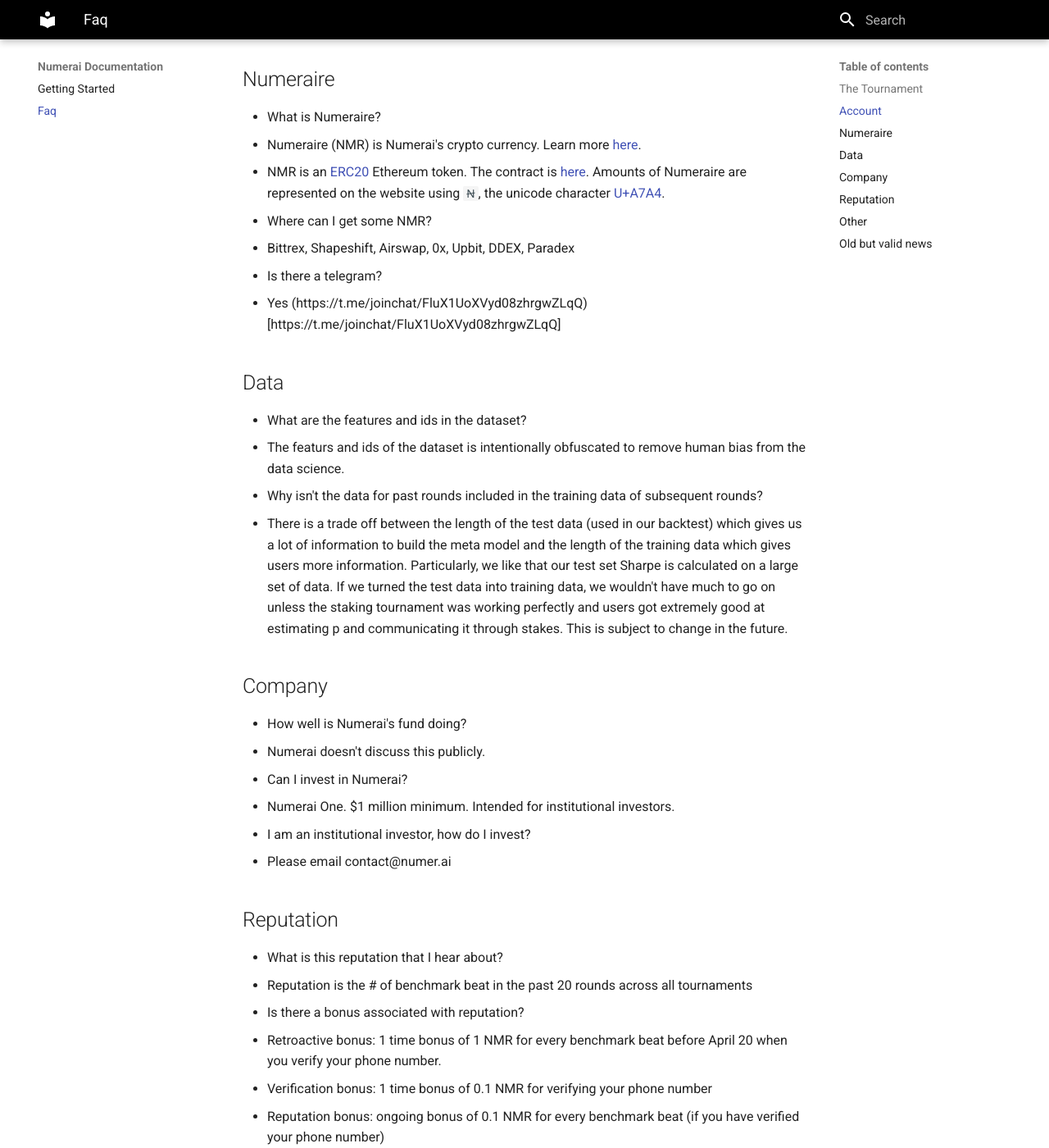
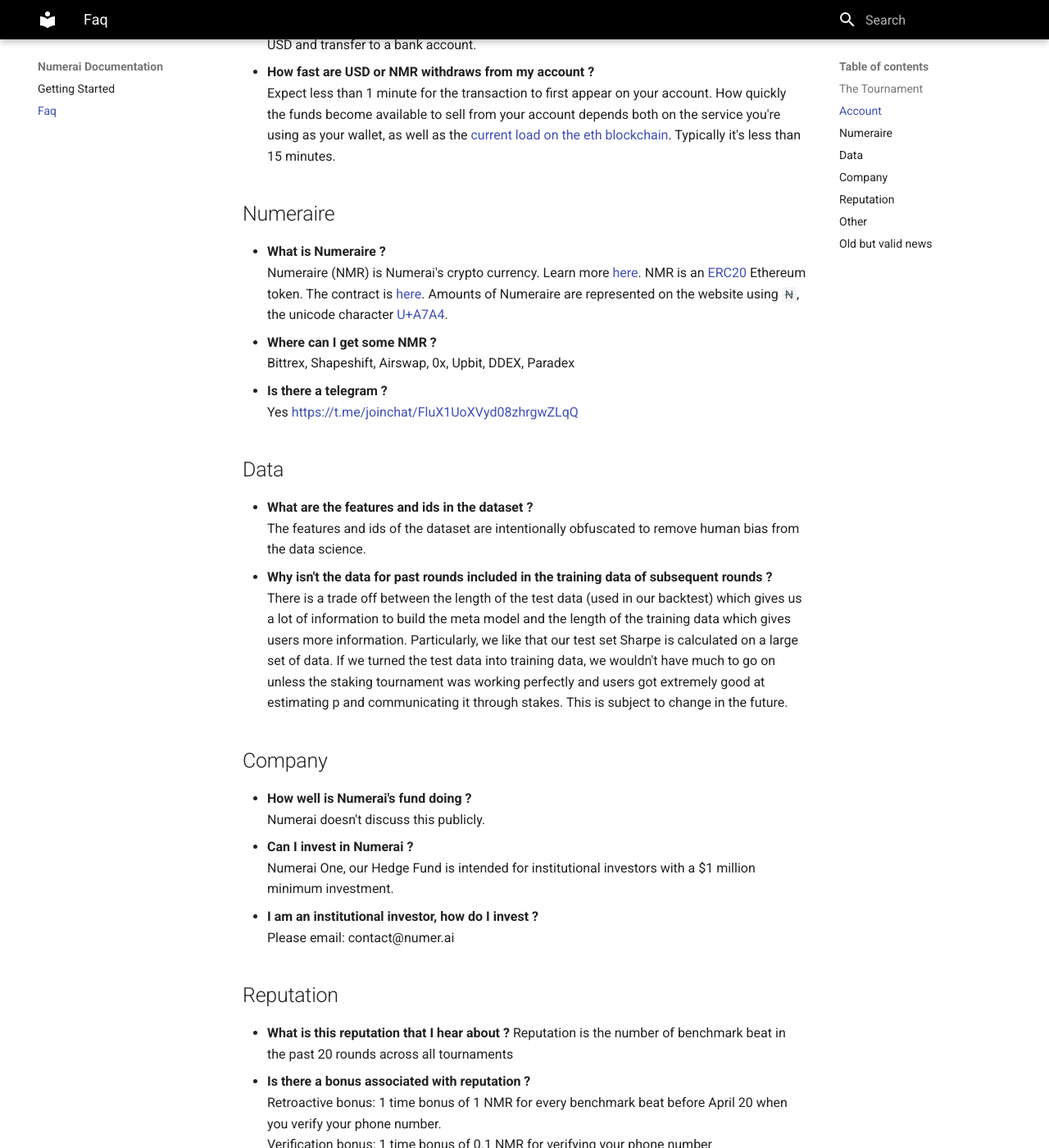
Before and after one commit to numerai/docs, an MkDocs documentation site: the page built from docs/faq.md, in a window 1280 px wide and 1400 px high, scrolled down 1279 px. Shown: the whole window at 82% size. Built offline with MkDocs 1.6.1 and Material for MkDocs 9.7.7, drawn with Linux system fonts in a browser that asks for light colours; some of the changed text lies outside the part shown.

Commit message:
Updated faq

```diff
--- a/docs/faq.md
+++ b/docs/faq.md
@@ -5,89 +5,122 @@
 ## The Tournament
 - **How many tournaments are there ?**
 <br/>
-  &nbsp;&nbsp;&nbsp;There are currently 5 tournaments.
+  There are currently 5 tournaments.
 - **How long is each round of the tournament ?**
 <br/>
-  &nbsp;&nbsp;&nbsp;1 week.
+  1 week.
 - **When are round earnings paid out ?**
 <br/>
-  &nbsp;&nbsp;&nbsp;Weekly, 4 weeks after the start of the round.
+  Weekly, 31 days after the start of the round.
 - **Does everybody get the same data ?**
 <br/>
-  &nbsp;&nbsp;&nbsp;Yes, the dataset download link is the same for everybody.  Everyone gets the same data.
+  Yes, the dataset download link is the same for everybody.  Everyone gets the same data.
 - **How much USD or NMR is awarded ?**
 <br/>
-  &nbsp;&nbsp;&nbsp;Check out the https://numer.ai/rounds to see the prize pools for current round.
+  Check out the [https://numer.ai/rounds](https://numer.ai/rounds) to see the prize pools for current round and tournaments.
 - **How are the weekly payouts determined ?**
 <br/>
-  &nbsp;&nbsp;&nbsp;See the Payouts section of the [Tutorial](https://numer.ai/learn).
+  See the Payouts section of the [Tutorial](https://numer.ai/learn).
 - **Does Numerai consider my best submission or only my latest submission?**
 <br/>
-  &nbsp;&nbsp;&nbsp;Numerai uses only the latest submission.
+  Numerai uses only the latest submission.
 - **Which of my submissions are considered for payout ?**
 <br/>
-  &nbsp;&nbsp;&nbsp;Only the last submission made by an account in a given round is considered for earnings.
+  Only the last submission made by an account in a given round is considered for earnings.
 
 ## Account
-- How do I withdraw earnings?
-  - When logged in, see the "Earnings" button at the bottom of your user information control panel.
-- How do I get an ether wallet to withdraw earnings into?  How do I sell ether?
-  - There are many ways to do this.  The easiest is [Coinbase](https://www.coinbase.com).  Set up a free account there.  You can withdraw your Numerai ether earnings into your Coinbase account and sell the ether for USD and transfer to a bank account.
-- How fast are USD or NMR withdraws from my account?
-  - Expect less than 1 minute for the transaction to first appear on your account.  How quickly the funds become available to sell from your account depends both on the service you're using as your wallet, as well as the [current load on the blockchain](https://blockchain.info/charts/avg-confirmation-time?timespan=30days).  Typically it's less than 15 minutes.
+- **How do I withdraw earnings ?**
+![WithdrawNMRUSD](../img/withdrawWallet.jpg)
+ When logged in, see the "WITHDRAW/DEPOSIT" link at the bottom of your user information control panel.
+ <br/>
+
+- **How do I get an ether wallet to withdraw earnings into?  How do I sell ether ?**
+<br/>
+There are many ways to do this.  The easiest is [Coinbase](https://www.coinbase.com).  Set up a free account there.  You can withdraw your Numerai ether earnings into your Coinbase account and sell the ether for USD and transfer to a bank account.
+- **How fast are USD or NMR withdraws from my account ?**
+<br/>
+Expect less than 1 minute for the transaction to first appear on your account.  How quickly the funds become available to sell from your account depends both on the service you're using as your wallet, as well as the [current load on the eth blockchain](https://ethgasstation.info).  Typically it's less than 15 minutes.
 
 ## Numeraire
-- What is Numeraire?
-  - Numeraire (NMR) is Numerai's crypto currency.  Learn more [here](https://medium.com/numerai/a-new-cryptocurrency-for-coordinating-artificial-intelligence-on-numerai-9251a131419a).
-  - NMR is an [ERC20](https://github.com/ethereum/EIPs/issues/20) Ethereum token.  The contract is [here](https://github.com/numerai/contract). Amounts of Numeraire are represented on the website using `Ꞥ`, the unicode character [U+A7A4](http://graphemica.com/%EA%9E%A4).
-- Where can I get some NMR?
-  - Bittrex, Shapeshift, Airswap, 0x, Upbit, DDEX, Paradex
-- Is there a telegram?
-  - Yes (https://t.me/joinchat/FluX1UoXVyd08zhrgwZLqQ)[https://t.me/joinchat/FluX1UoXVyd08zhrgwZLqQ]
+- **What is Numeraire ?**
+<br/>
+Numeraire (NMR) is Numerai's crypto currency.  Learn more [here](https://medium.com/numerai/a-new-cryptocurrency-for-coordinating-artificial-intelligence-on-numerai-9251a131419a).
+NMR is an [ERC20](https://github.com/ethereum/EIPs/issues/20) Ethereum token.  The contract is [here](https://github.com/numerai/contract). Amounts of Numeraire are represented on the website using `Ꞥ`, the unicode character [U+A7A4](http://graphemica.com/%EA%9E%A4).
+- **Where can I get some NMR ?**
+<br/>
+Bittrex, Shapeshift, Airswap, 0x, Upbit, DDEX, Paradex
+- **Is there a telegram ?**
+<br/>
+Yes [https://t.me/joinchat/FluX1UoXVyd08zhrgwZLqQ](https://t.me/joinchat/FluX1UoXVyd08zhrgwZLqQ)
 
 ## Data
-- What are the features and ids in the dataset?
-  - The featurs and ids of the dataset is intentionally obfuscated to remove human bias from the data science.
-- Why isn't the data for past rounds included in the training data of subsequent rounds?
-  - There is a trade off between the length of the test data (used in our backtest) which gives us a lot of information to build the meta model and the length of the training data which gives users more information. Particularly, we like that our test set Sharpe is calculated on a large set of data. If we turned the test data into training data, we wouldn't have much to go on unless the staking tournament was working perfectly and users got extremely good at estimating p and communicating it through stakes. This is subject to change in the future.
+- **What are the features and ids in the dataset ?**
+<br/>
+The features and ids of the dataset are intentionally obfuscated to remove human bias from the data science.
+- **Why isn't the data for past rounds included in the training data of subsequent rounds ?**
+<br/>
+There is a trade off between the length of the test data (used in our backtest) which gives us a lot of information to build the meta model and the length of the training data which gives users more information. Particularly, we like that our test set Sharpe is calculated on a large set of data. If we turned the test data into training data, we wouldn't have much to go on unless the staking tournament was working perfectly and users got extremely good at estimating p and communicating it through stakes. This is subject to change in the future.
 
 ## Company
-- How well is Numerai's fund doing?
-  - Numerai doesn't discuss this publicly.
-- Can I invest in Numerai?
-  - Numerai One.  $1 million minimum.  Intended for institutional investors.
-- I am an institutional investor, how do I invest?
-  - Please email contact@numer.ai
+- **How well is Numerai's fund doing ?**
+<br/>
+Numerai doesn't discuss this publicly.
+- **Can I invest in Numerai ?**
+<br/>
+Numerai One, our Hedge Fund is intended for institutional investors with a $1 million minimum investment.
+- **I am an institutional investor, how do I invest ?**
+<br/>
+Please email: contact@numer.ai
 
 ## Reputation
-- What is this reputation that I hear about?
-  - Reputation is the # of benchmark beat in the past 20 rounds across all tournaments
-- Is there a bonus associated with reputation?
-  - Retroactive bonus: 1 time bonus of 1 NMR for every benchmark beat before April 20 when you verify your phone number.
-  - Verification bonus: 1 time bonus of 0.1 NMR for verifying your phone number
-  - Reputation bonus: ongoing bonus of 0.1 NMR for every benchmark beat (if you have verified your phone number)
-- How does phone number verification work?
-  - Head over to the account to start phone verification process
-  - A single phone number can only be verified against one account
-  - You can remove your phone number and verify another if you wish, but you will only be paid the verification bonus once.
-  - Your phone number will not be used for anything apart from verification.
+- **What is this reputation that I hear about ?**
+Reputation is the number of benchmark beat in the past 20 rounds across all tournaments
+<br/>
+- **Is there a bonus associated with reputation ?**
+<br/>
+Retroactive bonus: 1 time bonus of 1 NMR for every benchmark beat before April 20 when you verify your phone number.
+<br/>
+Verification bonus: 1 time bonus of 0.1 NMR for verifying your phone number
+<br/>
+Reputation bonus: ongoing bonus of 0.1 NMR for every benchmark beat (if you have verified your phone number)
+
+- **How does phone number verification work ?**
+<br/>
+Head over to the account to start phone verification process
+<br/>
+A single phone number can only be verified against one account
+<br/>
+You can remove your phone number and verify another if you wish, but you will only be paid the verification bonus once.
+<br/>
+Your phone number will not be used for anything apart from verification.
 
 ## Other
-- Is there an API?
-  - Use the open-source [Python client](https://github.com/atreichel/NumerAPI)
-- Any tips for first time competitors who are getting into machine learning?
-  - The download of our data includes [these](https://github.com/numerai/example_scripts) example scripts in Python and R.  Try starting with those.  Also, [this](https://medium.com/jim-fleming/notes-on-the-numerai-ml-competition-14e3d42c19f3#.lzl5g090h) blog post might be helpful.
-- Where can I go for more information?
-  - There are [forums](https://forum.numer.ai/) as well as a [slack team](https://slack.numer.ai/) as well as a number of [blog posts](https://medium.com/numerai).
+- **Is there an API ?**
+<br/>
+Use the open-source [Numerapi](https://github.com/uuazed/numerapi), note that this is an external project.
+- **Any tips for first time competitors who are getting into machine learning ?**
+<br/>
+The download of our data includes [these](https://github.com/numerai/example_scripts) example scripts in Python and R.  Try starting with those.  Also, [this](https://medium.com/jim-fleming/notes-on-the-numerai-ml-competition-14e3d42c19f3#.lzl5g090h) blog post might be helpful.
+- **Where can I go for more information ?**
+<br/>
+There are [community ](https://community.numer.ai/) as well as a [Telegram ](https://t.me/NMR_Official) as well as a number of [blog posts](https://medium.com/numerai).
 
 ## Old but valid news
-- Does Numerai still use bitcoin?
-  - No.  All USD earnings are paid out in ether.
-- Is Numeraire fully released?
-  - Yes.  The initial distribution of NMR has been given to data scientists on the website, and data scientists can continue to win NMR in the weekly tournament.  The [NMR contract](https://etherscan.io/address/0x1776e1f26f98b1a5df9cd347953a26dd3cb46671) has been released on the Ethereum blockchain.
-- Can I withdraw NMR?
-  - Yes, you can withdraw your NMR from the Numerai website, and deposit it into any wallet that supports ERC20 tokens.
-- Will there be a Numeraire ICO (Initial Coin Offering)?
-  - No.  The initial distribution of NMR has already been given out to all of Numerai's data scientists based on their historic performance in the tournament.  Data scientists will earn NMR each week, just like they earn USD.
-- What is `-ln(0.5)` used in the [whitepaper](https://numer.ai/whitepaper.pdf)?
-  - `-ln(0.5) = 0.6931471805599453...`  This is the logloss you'd expect to get from making completely random guesses.  A logloss lower than this is better than random guessing.
+- **Does Numerai still use bitcoin ?**
+<br/>
+No.  All USD earnings are paid out in ether.
+- **Is Numeraire fully released ?**
+<br/>
+Yes.  The initial distribution of NMR has been given to data scientists on the website, and data scientists can continue to win NMR in the weekly tournament.  The [NMR contract](https://etherscan.io/address/0x1776e1f26f98b1a5df9cd347953a26dd3cb46671) has been released on the Ethereum blockchain.
+- **Can I withdraw NMR ?**
+Yes, you can withdraw your NMR from the Numerai website, and deposit it into any wallet that supports ERC20 tokens.
+- **Will there be a Numeraire ICO (Initial Coin Offering) ?**
+<br/>
+No.  The initial distribution of NMR has already been given out to all of Numerai's data scientists based on their historic performance in the tournament.  Data scientists will earn NMR each week, just like they earn USD.
+- **What is `-ln(0.5)` used in the [whitepaper](https://numer.ai/whitepaper.pdf) ?**
+<br/>
+`-ln(0.5) = 0.6931471805599453...`  This is the logloss you'd expect to get from making completely random guesses.  A logloss lower than this is better than random guessing.
+
+
+<br />
+<br />
```
Also changed, not shown: docs/img/withdrawWallet.jpg (added), site/faq/index.html, site/img/withdrawWallet.jpg (added), site/search/search_index.json, 1 other file.
